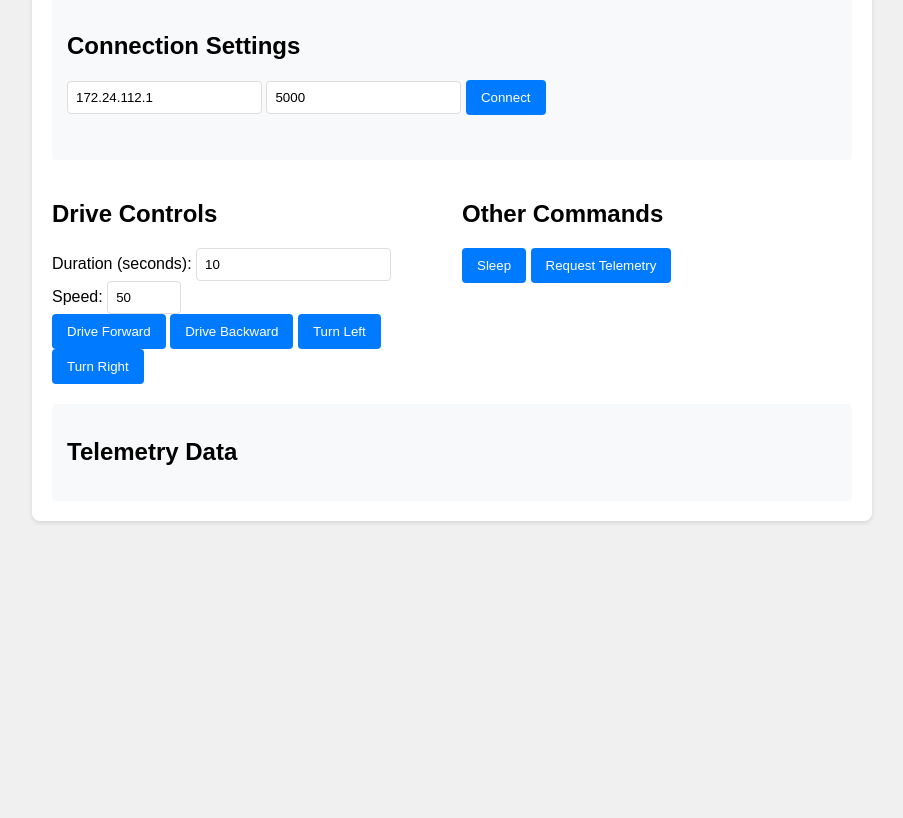
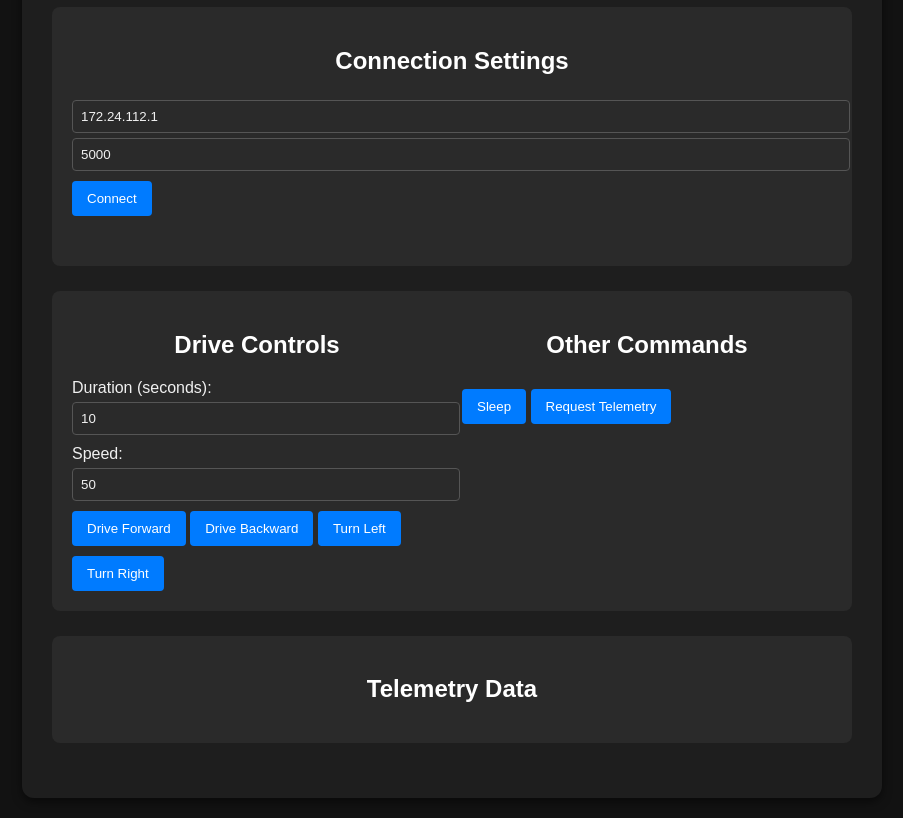
Before and after one commit to iggyvillar/robotMilestone3, a plain HTML site: page public/index.html in a window 1280 px wide. Shown: the part 123-941 px from the top of the page, without its empty margins (188-1091 px from the left). Before the commit the page ends 800 px from the top, so only its background shows below. Drawn offline with Linux system fonts and the light colour scheme.

Commit message:
dark mode

```diff
--- a/public/index.html
+++ b/public/index.html
@@ -9,36 +9,39 @@
             font-family: Arial, sans-serif;
             margin: 0;
             padding: 20px;
-            background-color: #f0f0f0;
+            background-color: #121212;
+            color: #f0f0f0;
+            display: flex;
+            justify-content: center;
+            align-items: center;
+            min-height: 100vh;
         }
 
         .container {
+            width: 100%;
             max-width: 800px;
-            margin: 0 auto;
-            background-color: white;
-            padding: 20px;
-            border-radius: 8px;
-            box-shadow: 0 2px 4px rgba(0,0,0,0.1);
+            background-color: #1e1e1e;
+            padding: 30px;
+            border-radius: 12px;
+            box-shadow: 0 4px 10px rgba(0, 0, 0, 0.5);
         }
 
-        .connection-panel {
-            margin-bottom: 20px;
-            padding: 15px;
-            background-color: #f8f9fa;
-            border-radius: 4px;
+        h1, h2 {
+            color: #ffffff;
+            text-align: center;
+        }
+
+        .connection-panel, .control-panel, .telemetry-panel {
+            margin-bottom: 25px;
+            padding: 20px;
+            background-color: #2a2a2a;
+            border-radius: 8px;
         }
 
         .control-panel {
             display: grid;
-            grid-template-columns: repeat(2, 1fr);
+            grid-template-columns: 1fr 1fr;
             gap: 20px;
-            margin-bottom: 20px;
-        }
-
-        .telemetry-panel {
-            padding: 15px;
-            background-color: #f8f9fa;
-            border-radius: 4px;
         }
 
         button {
@@ -48,6 +51,7 @@
             border: none;
             border-radius: 4px;
             cursor: pointer;
+            margin-top: 10px;
         }
 
         button:hover {
@@ -56,8 +60,17 @@
 
         input {
             padding: 8px;
-            border: 1px solid #ddd;
+            border: 1px solid #555;
             border-radius: 4px;
+            background-color: #2a2a2a;
+            color: #f0f0f0;
+            margin-top: 5px;
+            width: 100%;
+        }
+
+        label {
+            display: block;
+            margin-top: 10px;
         }
 
         .status {
@@ -67,13 +80,17 @@
         }
 
         .success {
-            background-color: #d4edda;
-            color: #155724;
+            background-color: #155724;
+            color: #d4edda;
         }
 
         .error {
-            background-color: #f8d7da;
-            color: #721c24;
+            background-color: #721c24;
+            color: #f8d7da;
+        }
+
+        #telemetryData p {
+            margin: 5px 0;
         }
     </style>
 <body>
```
